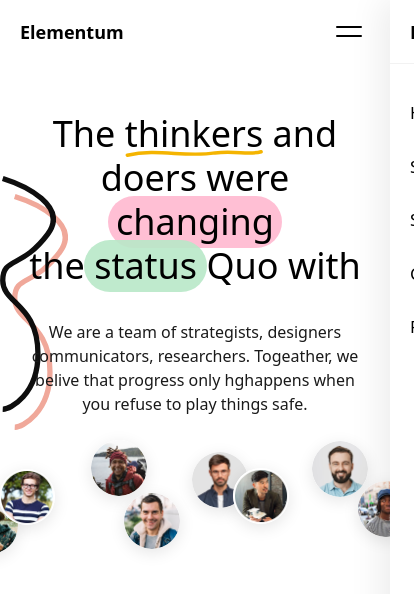
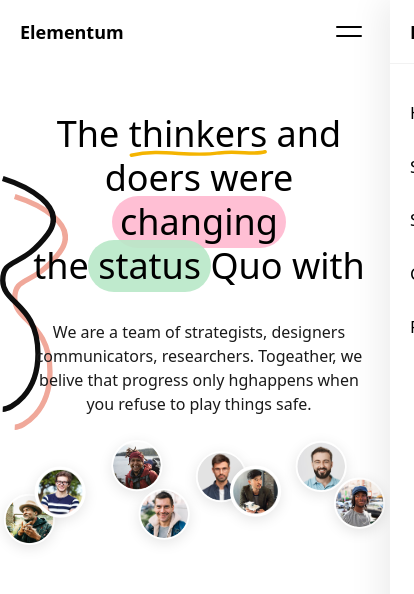
Before and after one commit to bsbagchi/figma-sample, a Next.js app: page / in a window 390 px wide. Shown: the top 594 px of the page, 414 px wide, since content can reach past the window. Built offline with nearby package versions, Linux system fonts and the light colour scheme; a web font is replaced by a local one.

Commit message:
Enhance Hero and ProfileCluster components with improved layout and responsiveness; adjust padding and scaling for better visual alignment across devices.

```diff
--- a/app/components/assignment/hero.tsx
+++ b/app/components/assignment/hero.tsx
@@ -51,7 +51,7 @@ export function Hero() {
   return (
     <section
       id="home"
-      className="relative flex w-full flex-col items-stretch gap-6 overflow-visible py-12 md:gap-8 md:py-16 lg:gap-10 xl:absolute xl:inset-x-0 xl:top-[88px] xl:min-h-[1134px] xl:gap-0 xl:py-0"
+      className="relative flex w-full flex-col items-stretch gap-6 overflow-visible pl-2 py-12 md:gap-8 md:pl-8 md:py-16 lg:gap-10 xl:absolute xl:inset-x-0 xl:top-[88px] xl:min-h-[1134px] xl:gap-0 xl:px-0 xl:py-0"
     >
       <div className="relative z-10 flex w-full flex-col items-center gap-8 px-5 md:gap-10 md:px-8 lg:gap-12 xl:contents">
         <h1 className="m-0 w-full max-w-[831px] shrink-0 text-center font-hero text-4xl leading-[44px] font-normal tracking-normal text-black md:text-7xl md:leading-[91px] xl:text-[100px] xl:leading-[126px] xl:absolute xl:top-[130px] xl:left-1/2 xl:max-w-none xl:-translate-x-1/2">
@@ -69,7 +69,7 @@ export function Hero() {
         </p>
       </div>
 
-      <ProfileCluster className="relative z-[2] shrink-0 xl:absolute xl:inset-x-0 xl:top-[672px] xl:w-full" />
+      <ProfileCluster className="relative z-[2] w-full shrink-0 max-xl:mx-0 xl:absolute xl:inset-x-0 xl:top-[672px] xl:w-full xl:max-w-none" />
     </section>
   );
 }
--- a/app/components/assignment/profile-cluster.tsx
+++ b/app/components/assignment/profile-cluster.tsx
@@ -1,6 +1,6 @@
 import Image from "next/image";
 
-/** Figma artboard */
+/** Figma artboard — layout scales uniformly from this reference */
 const ARTBOARD = 1440;
 const AVATAR_SIZE = 226;
 const FIGMA_LEFT_MIN = 199;
@@ -36,13 +36,28 @@ const MIN_WAVE_TOP = Math.min(...AVATARS.map((a) => waveTop(a.y)));
 const MAX_WAVE_TOP = Math.max(...AVATARS.map((a) => waveTop(a.y)));
 const CLUSTER_HEIGHT = MAX_WAVE_TOP - MIN_WAVE_TOP + AVATAR_SIZE;
 
-function waveTopPercent(y: number) {
+function leftPercent(x: number) {
+  return (figmaLeft(x) / ARTBOARD) * 100;
+}
+
+function topPercent(y: number) {
   return ((waveTop(y) - MIN_WAVE_TOP) / CLUSTER_HEIGHT) * 100;
 }
 
-/** 226px at xl — scales down with clamp(3.5rem, 15.694vw, 14.125rem) */
-const AVATAR_CLASS =
-  "size-14 min-w-14 min-h-14 md:size-[min(15.694vw,14.125rem)] md:min-w-[min(15.694vw,14.125rem)] md:min-h-[min(15.694vw,14.125rem)] xl:size-[226px] xl:min-w-[226px] xl:min-h-[226px]";
+/** 226 / 1440 — avatar diameter as % of cluster width */
+const AVATAR_WIDTH_PERCENT = (AVATAR_SIZE / ARTBOARD) * 100;
+
+/** Auto-fit on mobile/tablet only — keeps edge avatars on screen */
+const AVATAR_BOUNDS = AVATARS.map((a) => ({
+  left: leftPercent(a.x),
+  right: leftPercent(a.x) + AVATAR_WIDTH_PERCENT,
+}));
+const MIN_LEFT = Math.min(...AVATAR_BOUNDS.map((b) => b.left));
+const MAX_RIGHT = Math.max(...AVATAR_BOUNDS.map((b) => b.right));
+const LAYOUT_SPAN = MAX_RIGHT - MIN_LEFT;
+const CONTENT_CENTER = (MIN_LEFT + MAX_RIGHT) / 2;
+const FIT_SCALE = 100 / LAYOUT_SPAN;
+const VISUAL_CLUSTER_HEIGHT = CLUSTER_HEIGHT * FIT_SCALE;
 
 type ProfileClusterProps = {
   className?: string;
@@ -51,17 +66,35 @@ type ProfileClusterProps = {
 export function ProfileCluster({ className = "" }: ProfileClusterProps) {
   return (
     <div
-      className={`relative w-full max-w-none overflow-visible ${className}`}
+      className={`relative w-full overflow-visible ${className}`}
       aria-label="Team profiles"
     >
-      <div className="relative h-[114px] w-full overflow-visible md:h-[min(32.06vw,462px)] xl:h-[462px]">
+      {/*
+        Desktop (xl+): full 1440 layout, edge-to-edge — no shrink (was causing fake padding).
+        Mobile/tablet: auto-fit scale so avatars stay on screen.
+      */}
+      <div
+        className="relative w-full overflow-visible max-xl:h-[min(calc(462/1440*100vw*var(--fit-scale)),var(--fit-height))] xl:aspect-[1440/462]"
+        style={
+          {
+            "--fit-scale": FIT_SCALE,
+            "--fit-height": `${VISUAL_CLUSTER_HEIGHT}px`,
+            "--origin-x": `${CONTENT_CENTER}%`,
+          } as React.CSSProperties
+        }
+      >
+        <div
+          className="absolute top-0 left-0 aspect-[1440/462] w-full origin-top max-xl:scale-[var(--fit-scale)] xl:scale-100"
+          style={{ transformOrigin: "var(--origin-x) top" }}
+        >
           {AVATARS.map((avatar) => (
             <div
               key={avatar.id}
-            className="absolute shrink-0"
+              className="absolute aspect-square shrink-0"
               style={{
-              left: `${(figmaLeft(avatar.x) / ARTBOARD) * 100}%`,
-              top: `${waveTopPercent(avatar.y)}%`,
+                left: `${leftPercent(avatar.x)}%`,
+                top: `${topPercent(avatar.y)}%`,
+                width: `${AVATAR_WIDTH_PERCENT}%`,
                 zIndex: avatar.z,
               }}
             >
@@ -70,11 +103,12 @@ export function ProfileCluster({ className = "" }: ProfileClusterProps) {
                 alt=""
                 width={AVATAR_SIZE}
                 height={AVATAR_SIZE}
-              sizes="(max-width: 640px) 56px, (max-width: 1280px) 15.694vw, 226px"
-              className={`${AVATAR_CLASS} shrink-0 rounded-full  bg-white object-cover shadow-[0_4px_16px_rgba(0,0,0,0.1)]`}
+                sizes="(max-width: 1280px) 12vw, 226px"
+                className="size-full shrink-0 rounded-full border-[clamp(2px,0.556vw,8px)] border-white bg-white object-cover shadow-[0_4px_16px_rgba(0,0,0,0.1)]"
               />
             </div>
           ))}
+        </div>
       </div>
     </div>
   );
```
Lines whose indentation alone changed are shown as unchanged.
